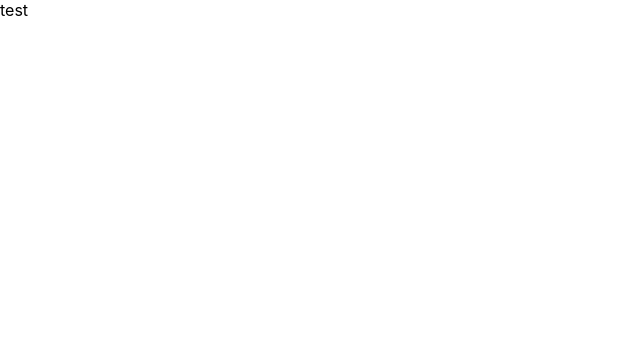
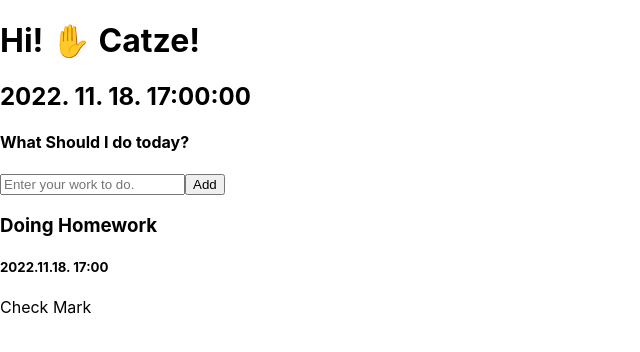
Before and after one commit to Jung-Ah-C/react-next-recoil-tailwind-practice, a Next.js app: page / in a window 1280 px wide. Shown: the top 352 px of the page, without its empty margins (0-640 px from the left). Built offline with nearby package versions, Linux system fonts and the light colour scheme.

Commit message:
Add files to type html codes

```diff
--- /dev/null
+++ b/components/Button.tsx
@@ -0,0 +1,8 @@
+
+const Button: React.FC = () => {
+    return (
+        <button>Add</button>
+    );
+}
+
+export default Button;
--- /dev/null
+++ b/features/Clock/components/Clock.tsx
@@ -0,0 +1,10 @@
+
+const Clock: React.FC = () => {
+    return (
+        <div className="Clock-div">
+            <h2>2022. 11. 18. 17:00:00</h2>
+        </div>
+    );
+}
+
+export default Clock;
--- /dev/null
+++ b/features/Todo/components/TodoForm.tsx
@@ -0,0 +1,14 @@
+import Button from "@/components/Button";
+
+const TodoForm: React.FC = () => {
+    return (
+        <div className="TodoForm-container">
+            <h4>What Should I do today?</h4>
+            {/* input 공통 컴포넌트로 빼기 */}
+            <input type="text" placeholder="Enter your work to do."></input>
+            <Button/>
+        </div>
+    );
+}
+
+export default TodoForm;
--- /dev/null
+++ b/features/Todo/components/TodoItem.tsx
@@ -0,0 +1,16 @@
+
+const TodoItem: React.FC = () => {
+    return (
+        <div className="Todo-item">
+            <div>
+                <h3>Doing Homework</h3>
+                <h5>2022.11.18. 17:00</h5>
+            </div>
+            <div>
+                Check Mark
+            </div>
+        </div>
+    );
+}
+
+export default TodoItem;
--- /dev/null
+++ b/features/Todo/pages/Todo.tsx
@@ -0,0 +1,25 @@
+import React from 'react';
+import Clock from "@/features/Clock/components/Clock";
+import TodoForm from '../components/TodoForm';
+import TodoItem from '../components/TodoItem';
+
+const Todo: React.FC = () => {
+    return (
+        <div className="Todo">
+            <header className="Todo-header">
+                <h1>Hi! ✋ Catze!</h1>
+            </header>
+            <Clock/>
+            <div>
+                <TodoForm/>
+            </div>
+            {/* TodoList 컴포넌트 생성 후 그 안에서 TodoItem 관리 */}
+            <div>
+                <TodoItem/>
+            </div>
+        </div>
+    );
+}
+
+
+export default Todo;
--- a/pages/index.tsx
+++ b/pages/index.tsx
@@ -1,6 +1 @@
-
-export default function Index() {
-  return (
-    <div>test</div>
-  )
-}
+export { default } from "@/features/Todo/pages/Todo";
--- a/tsconfig.json
+++ b/tsconfig.json
@@ -13,7 +13,11 @@
     "resolveJsonModule": true,
     "isolatedModules": true,
     "jsx": "preserve",
-    "incremental": true
+    "incremental": true,
+    "baseUrl": ".",
+    "paths": {
+      "@/*": ["*"]
+    }
   },
   "include": ["next-env.d.ts", "**/*.ts", "**/*.tsx"],
   "exclude": ["node_modules"]
```
